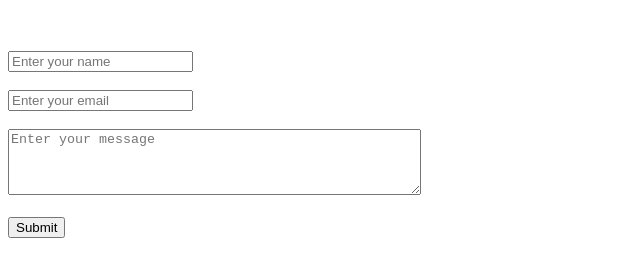
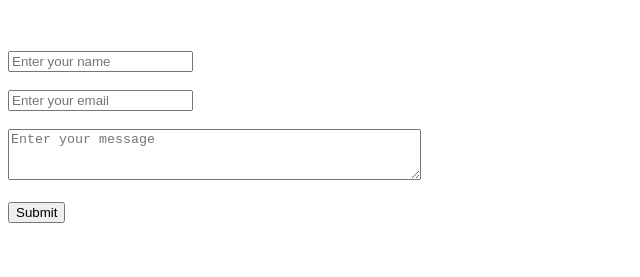
Before and after one commit to wadhwareyansh01-ops/Flappy-Bird-VS-AI, a plain HTML site: page rating.html in a window 1280 px wide. Shown: the part 105-382 px from the top of the page, without its empty margins (0-640 px from the left). Drawn offline with Linux system fonts and the light colour scheme.

Commit message:
Update rating.html

```diff
--- a/rating.html
+++ b/rating.html
@@ -22,10 +22,13 @@
         <br><br>
         <input type="email" id="email" placeholder="Enter your email">
         <br><br>
-        <textarea id="message" placeholder="Enter your message" rows="4" cols="49"></textarea>
+        <textarea id="message" placeholder="Enter your message" rows="3" cols="49"></textarea>
         <br><br>
         <button type="submit" id="sub">Submit</button>
         <div id="alrt"></div>
     </form>
+        <script>
+            const stars= document.querySelectorAll(".star"),rating=document.getElementById("rating"),msg=document.getElementById("alrt"),f=document.getElementById("formfb");
+        </script>
     </body>
 </html>
```
